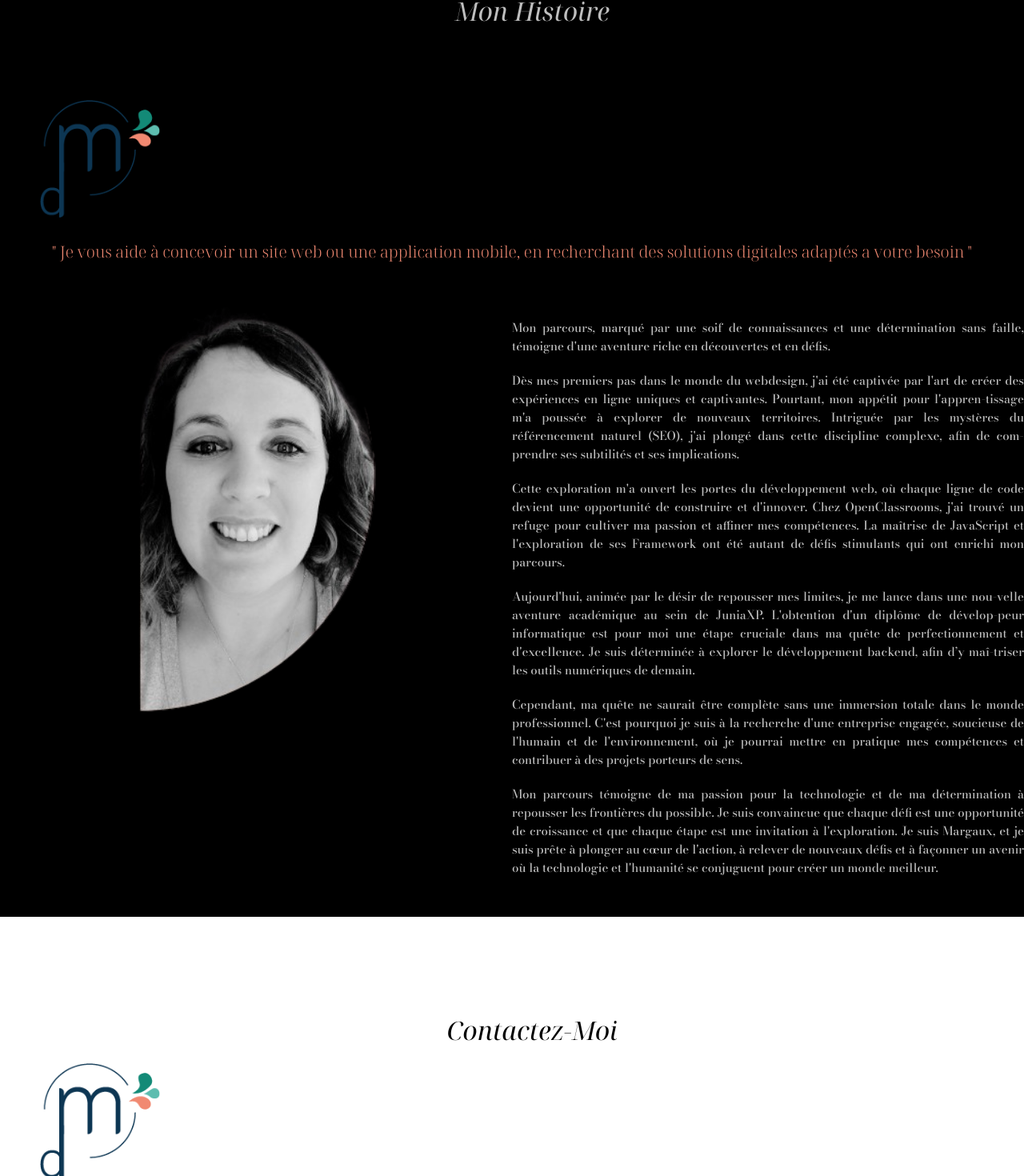
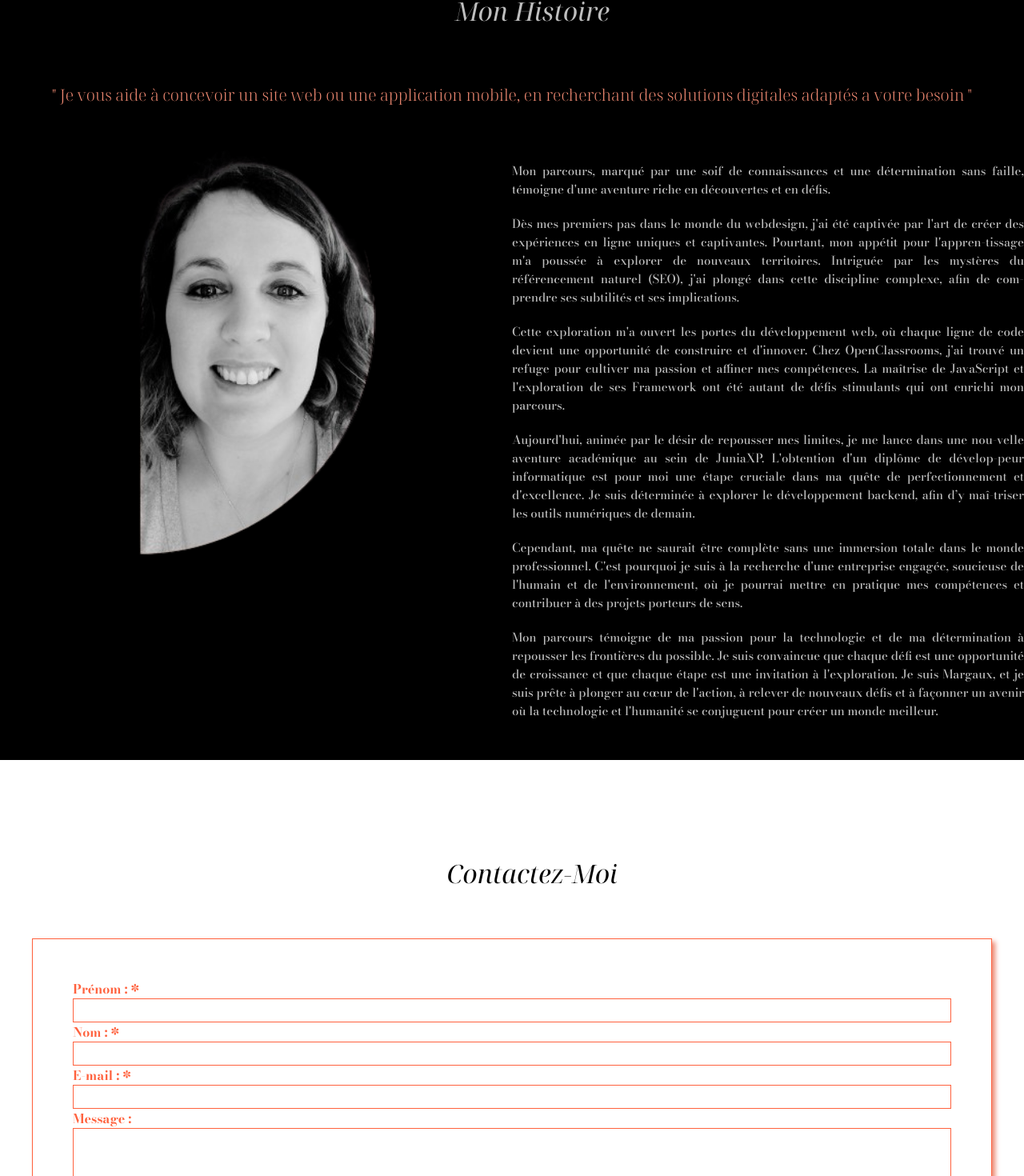
Before and after one commit to Margauxdo/portfolio_MargauxDoisy, a React (Create React App) app in the folder portfolio/: page / in a window 1280 px wide. Shown: the part 1559-3029 px from the top of the page at 80% size. Built offline with nearby package versions, Linux system fonts and the light colour scheme.

Commit message:
liens + imageCv

```diff
--- a/portfolio/src/components/Apropos.js
+++ b/portfolio/src/components/Apropos.js
@@ -9,8 +9,6 @@ const Apropos = () => {
     return (
         <div className='AboutMe'>
 
-<div className="progressBar"></div>
-<Logo/>
 
 
 <h3> " Je vous aide à concevoir un site web ou une application mobile, en recherchant des solutions digitales adaptés a votre besoin "</h3>
--- a/portfolio/src/components/ContactForm.js
+++ b/portfolio/src/components/ContactForm.js
@@ -64,7 +64,7 @@ const ContactForm = () => {
 
   return (
     <div className="mainContact">
-      <Logo/>
+
 
 
 
```
